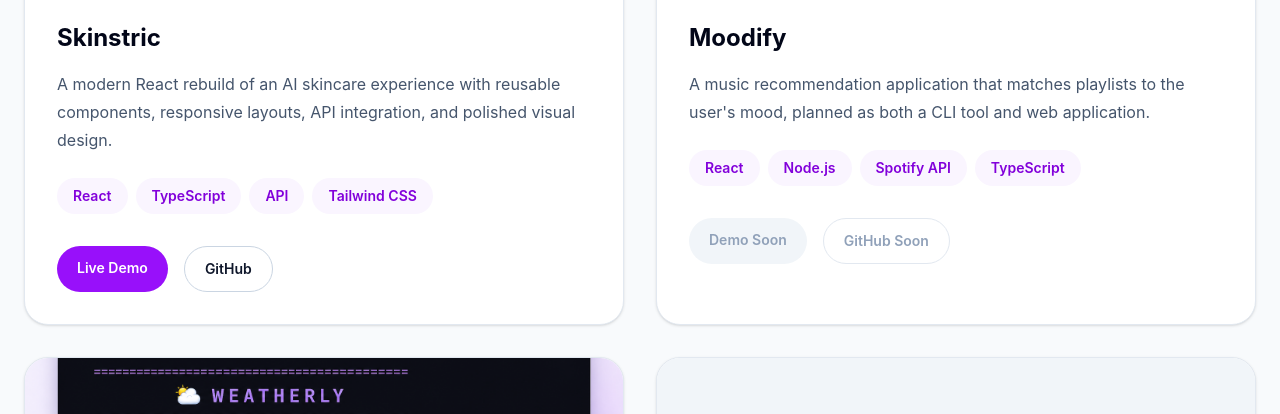
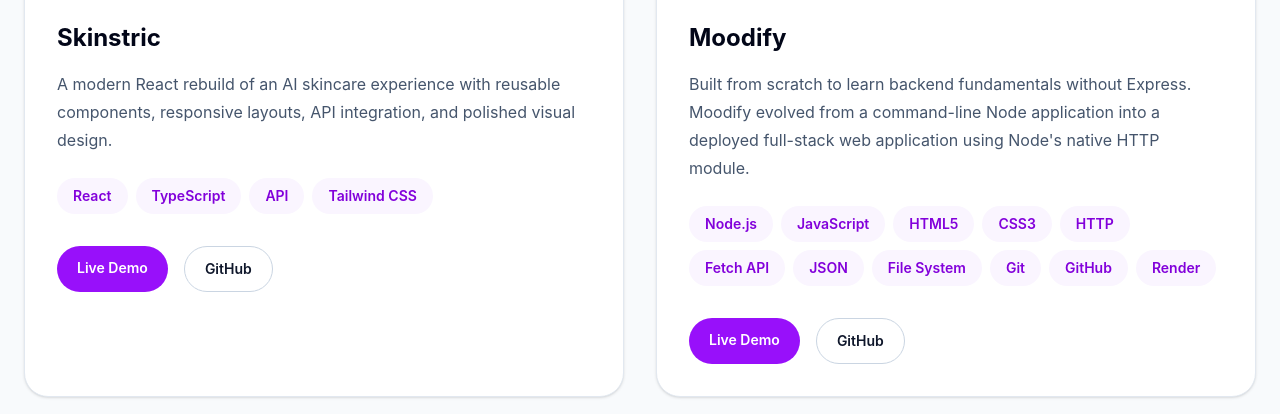
Before and after one commit to beckysoftwareeng2026/Becky-E-Portfolio, a React (Vite) app: page / in a window 1280 px wide. Shown: the part 4569-4983 px from the top of the page. Built offline with nearby package versions, Linux system fonts and the light colour scheme.

Commit message:
Add completed Moodify project to portfolio

```diff
--- a/src/components/ProjectCard.tsx
+++ b/src/components/ProjectCard.tsx
@@ -1,10 +1,13 @@
 import skinstric from "../assets/screenshots/skinstric.png";
 import weatherly from "../assets/screenshots/weatherly.png";
+import moodify from "../assets/screenshots/moodify.png";
 import type { Project } from "../data/projects";
+
 
 const screenshots: Record<string, string> = {
   Skinstric: skinstric,
   Weatherly: weatherly,
+  Moodify: moodify,
 };
 
 function ProjectCard({ project }: { project: Project }) {
--- a/src/data/projects.ts
+++ b/src/data/projects.ts
@@ -63,20 +63,39 @@
   {
     id: 3,
     title: "Moodify",
-    subtitle: "Mood-based music recommendation app",
+    subtitle: "Full-Stack Node.js Mood Recommendation App",
     description:
-      "A music recommendation application that matches playlists to the user's mood, planned as both a CLI tool and web application.",
+      "Built from scratch to learn backend fundamentals without Express. Moodify evolved from a command-line Node application into a deployed full-stack web application using Node's native HTTP module.",
     challenge:
-      "Create a tool that turns user mood input into personalized music recommendations.",
+      "Build a browser-based application without relying on Express while manually handling routing, static files, POST requests, JSON parsing, and backend communication.",
     solution:
-      "Planned as a Node.js CLI and React web app using API integration, clean input handling, and user-focused recommendation flows.",
-    learned: ["Node.js", "CLI Tools", "API Integration", "React UI"],
-    technologies: ["React", "Node.js", "Spotify API", "TypeScript"],
-    github: "",
-    demo: "",
+      "Created a modular Node.js application with a native HTTP server, responsive frontend, Fetch API integration, JSON communication, and file-based mood history persistence.",
+    learned: [
+      "Built a web server using Node's native HTTP module",
+      "Implemented GET and POST routes without Express",
+      "Parsed JSON request bodies manually",
+      "Connected frontend and backend using the Fetch API",
+      "Persisted mood history using Node's File System module",
+      "Deployed a Node application to Render",
+    ],
+    technologies: [
+      "Node.js",
+      "JavaScript",
+      "HTML5",
+      "CSS3",
+      "HTTP",
+      "Fetch API",
+      "JSON",
+      "File System",
+      "Git",
+      "GitHub",
+      "Render",
+    ],
+    github: "https://github.com/beckysoftwareeng2026/Moodify",
+    demo: "https://moodify-1wh4.onrender.com",
     image: "/images/moodify.png",
     featured: false,
-  },
+},
 {
   id: 4,
   title: "Weatherly",
```
Also changed, not shown: src/assets/screenshots/moodify-hero-16x9.png (added).
